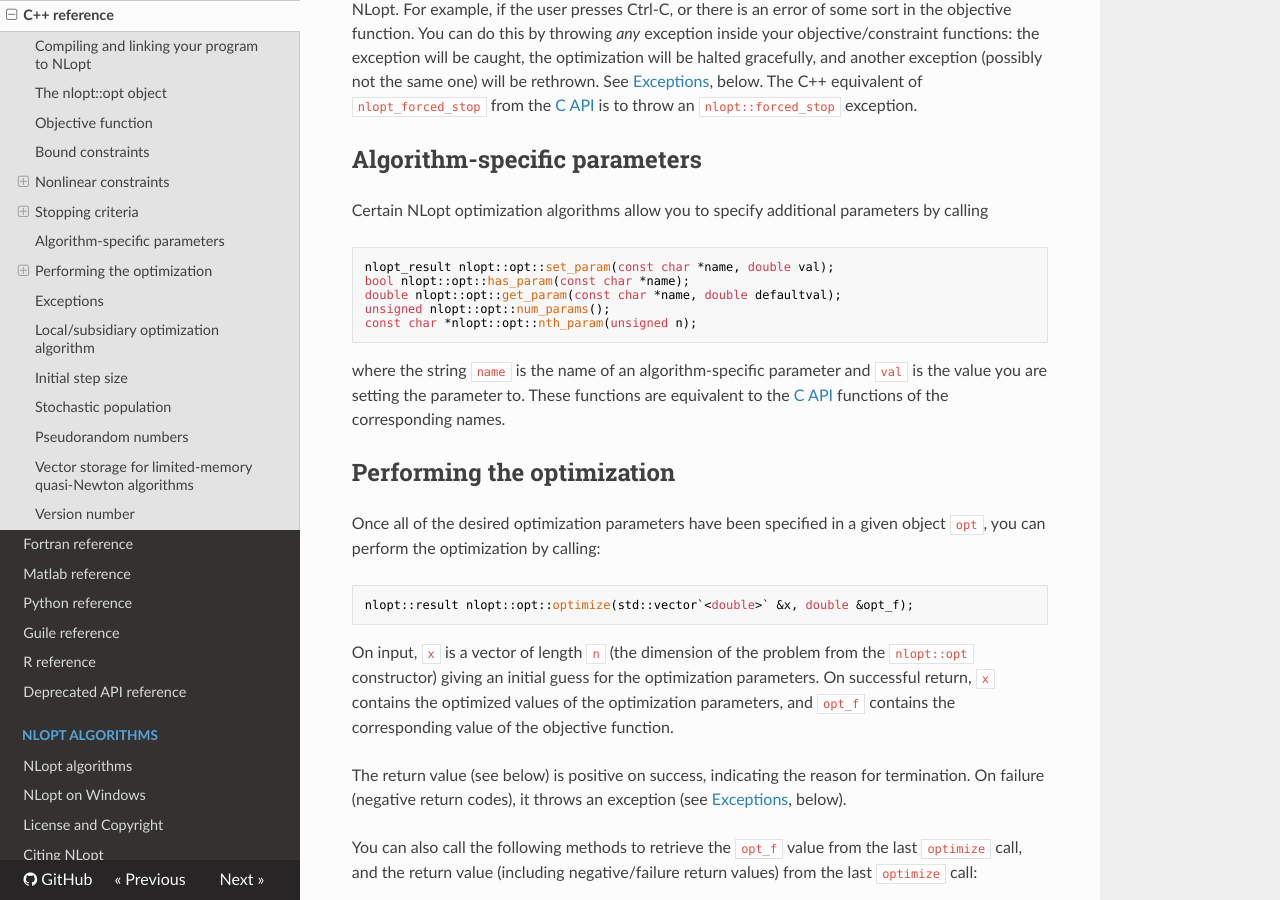
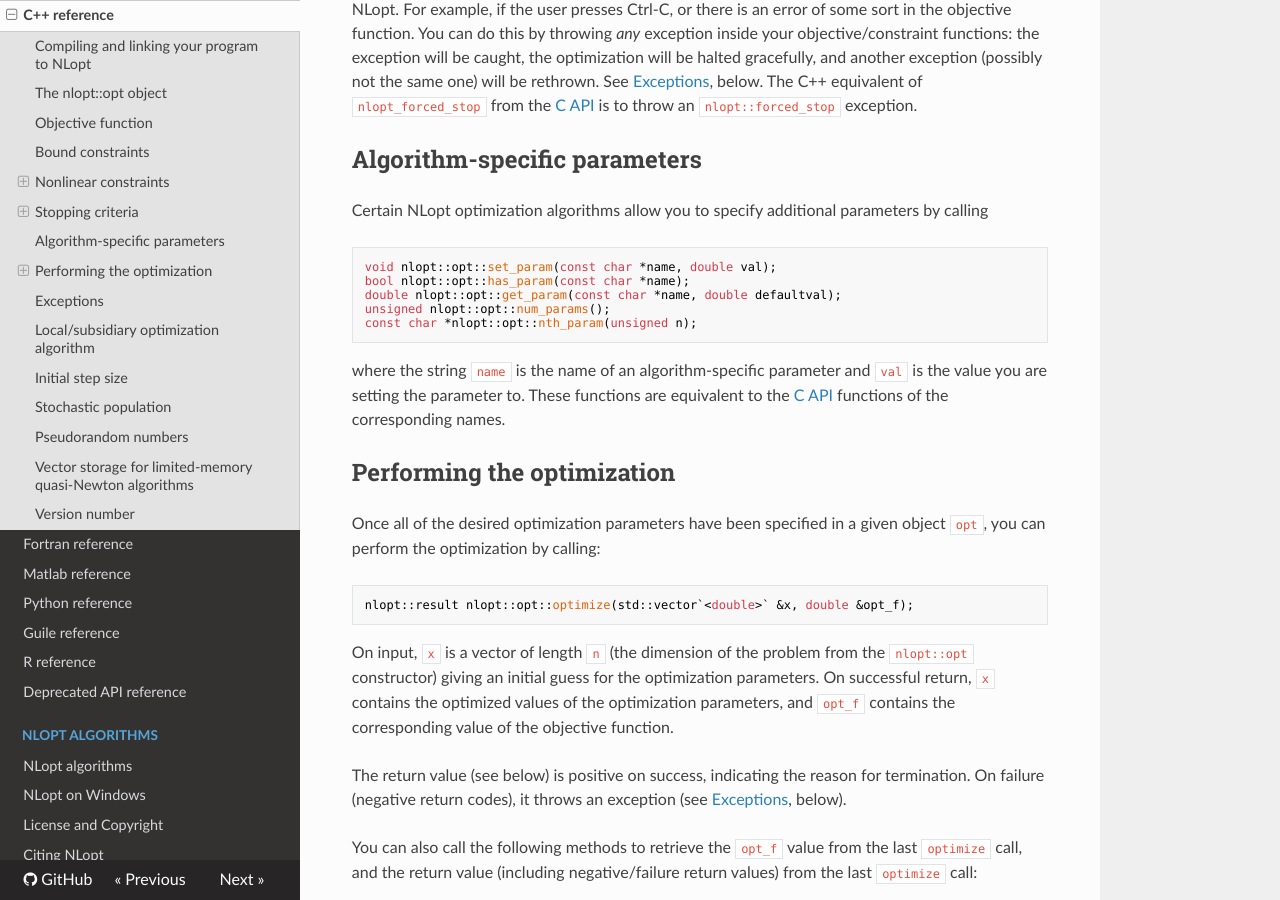
Before and after one commit to stevengj/nlopt, an MkDocs documentation site: the page built from doc/docs/NLopt_C-plus-plus_Reference.md, in a window 1280 px wide and 900 px high, scrolled down 5917 px. Built offline with MkDocs 1.6.1, drawn with Linux system fonts in a browser that asks for light colours; nearby versions of some CDN libraries; formulas are drawn with MathJax 3.

````diff
--- a/doc/docs/NLopt_C-plus-plus_Reference.md
+++ b/doc/docs/NLopt_C-plus-plus_Reference.md
@@ -256,13 +256,13 @@ Algorithm-specific parameters
 
 Certain NLopt optimization algorithms allow you to specify additional parameters by calling
 ```
-nlopt_result nlopt::opt::set_param(const char *name, double val);
+void nlopt::opt::set_param(const char *name, double val);
 bool nlopt::opt::has_param(const char *name);
 double nlopt::opt::get_param(const char *name, double defaultval);
 unsigned nlopt::opt::num_params();
 const char *nlopt::opt::nth_param(unsigned n);
 ```
-where the string `name` is the name of an algorithm-specific parameter and `val` is the value you are setting the parameter to.   These functions are equivalent to the [C API](NLopt_Reference#algorithm-specific-parameters) functions of the corresponding names.
+where the string `name` is the name of an algorithm-specific parameter and `val` is the value you are setting the parameter to. These functions are equivalent to the [C API](NLopt_Reference#algorithm-specific-parameters) functions of the corresponding names.
 
 
 Performing the optimization
````
Also changed, not shown: doc/docs/NLopt_Reference.md (+2 -2 lines).
